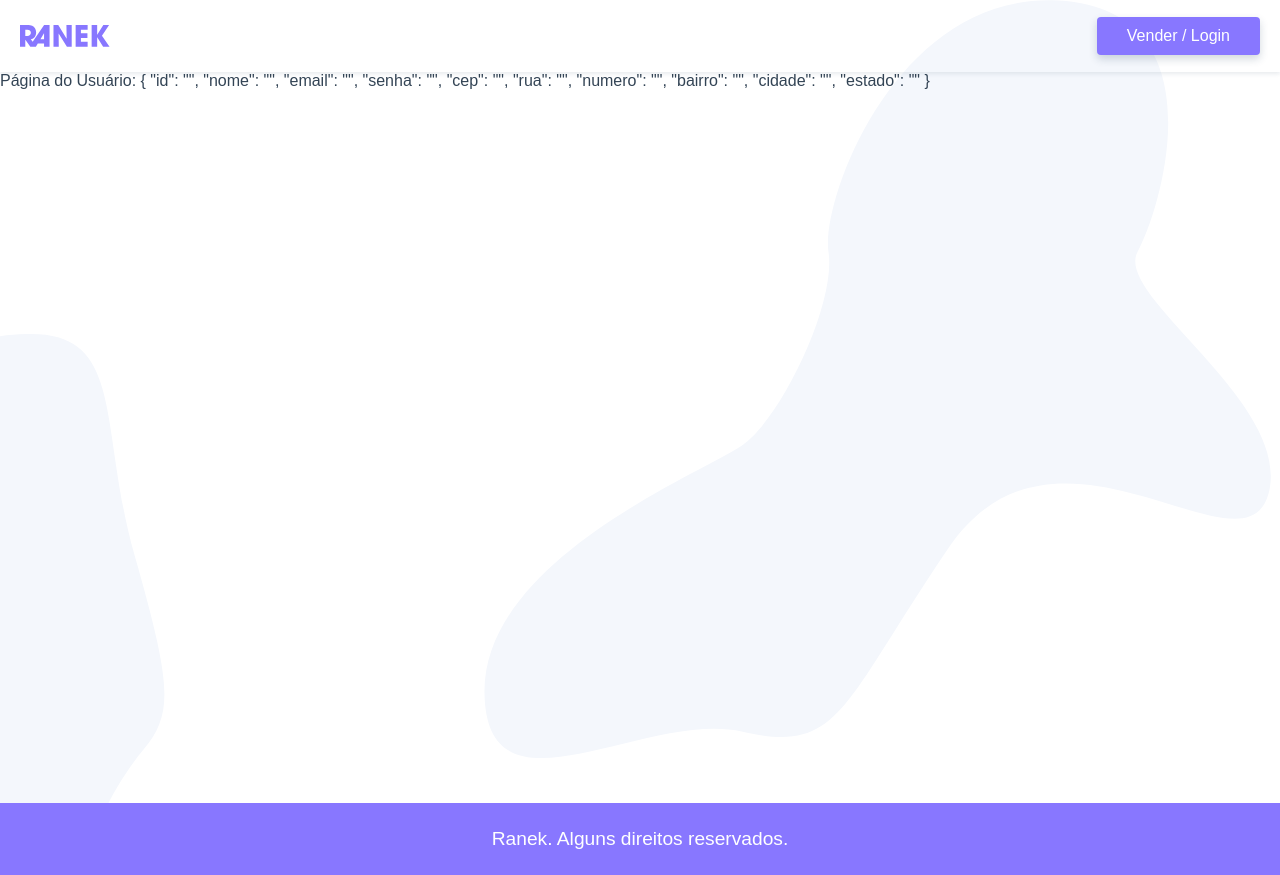
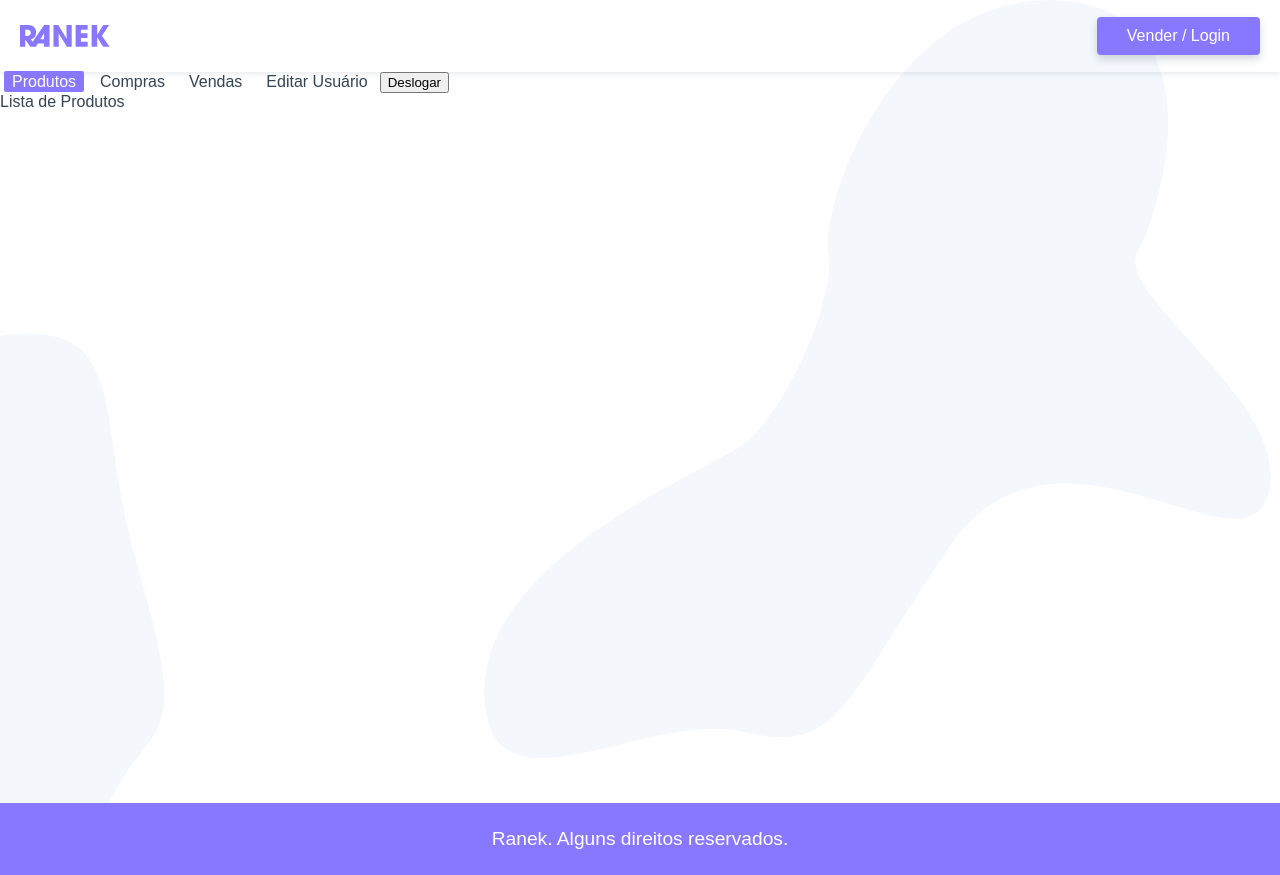
Before and after one commit to thuanny21/ranek, a Vue app: page /usuario in a window 1280 px wide. Built offline with nearby package versions, Linux system fonts and the light colour scheme.

Commit message:
usuario router - criação de paginas, deslogar de pagina

```diff
--- a/src/router/index.js
+++ b/src/router/index.js
@@ -4,6 +4,10 @@
 import Produto from '../views/Produto.vue'
 import Login from '../views/Login.vue'
 import Usuario from '../views/usuario/Usuario.vue'
+import UsuarioProdutos from '../views/usuario/UsuarioProdutos.vue'
+import UsuarioVendas from '../views/usuario/UsuarioVendas.vue'
+import UsuarioCompras from '../views/usuario/UsuarioCompras.vue'
+import UsuarioEditar from '../views/usuario/UsuarioEditar.vue'
 
 
 Vue.use(VueRouter)
@@ -30,8 +34,29 @@
     },
     {
       path: "/usuario",
-      name: "usuario",
-      component: Usuario
+      component: Usuario,
+      children: [
+        {
+          path: "",
+          name: "usuario",
+          component: UsuarioProdutos
+        },
+        {
+          path: "compras",
+          name: "compras",
+          component: UsuarioCompras
+        },
+        {
+          path: "editar",
+          name: "usuario-editar",
+          component: UsuarioEditar
+        },
+        {
+          path: "vendas",
+          name: "vendas",
+          component: UsuarioVendas
+        }
+      ]
     }
   ],
   scrollBehavior() {
--- a/src/store/index.js
+++ b/src/store/index.js
@@ -31,10 +31,29 @@
   },
   actions: {
     getUsuario(context, payload) {
-      api.get(`/usuario/${payload}`).then(response => {
+      return api.get(`/usuario/${payload}`).then(response => {
         context.commit("UPDATE_USUARIO", response.data);
         context.commit("UPDATE_LOGIN", true)
       })
+    },
+    criarUsuario(context, payload) {
+      context.commit("UPDATE_USUARIO", { id: payload.email })
+      return api.post("/usuario", payload);
+    },
+    deslogarUsuario(context) {
+      context.commit("UPDATE_USUARIO", {
+        id: "",
+        nome: "",
+        email: "",
+        senha: "",
+        cep: "",
+        rua: "",
+        numero: "",
+        bairro: "",
+        cidade: "",
+        estado: ""
+      });
+      context.commit("UPDATE_LOGIN", false);
     }
   },
   modules: {
--- a/src/views/usuario/Usuario.vue
+++ b/src/views/usuario/Usuario.vue
@@ -1,10 +1,40 @@
 <template>
-    <p>Página do Usuário: {{$store.state.usuario}}</p>
+<section class="usuario">
+    <nav class="sidenav">
+        <ul>
+            <li>
+                <router-link :to="{name: 'usuario'}">Produtos</router-link>
+            </li>
+            <li>
+                <router-link :to="{name: 'compras'}">Compras</router-link>
+            </li>
+            <li>
+                <router-link :to="{name: 'vendas'}">Vendas</router-link>
+            </li>
+            <li>
+                <router-link :to="{name: 'usuario-editar'}">Editar Usuário</router-link>
+            </li>
+            <li>
+                <button @click.prevent="deslogar">Deslogar</button>
+            </li>
+        </ul>
+    </nav>
+    <transition mode="out-in">
+        <router-view></router-view>
+    </transition>
+
+</section>
 </template>
 
 <script>
 export default {
-    name: "Usuario"
+    name: "Usuario",
+    methods: {
+        deslogar() {
+            this.$store.dispatch("deslogarUsuario");
+            this.$router.push("/login")
+        }
+    }
 }
 </script>
 
--- /dev/null
+++ b/src/views/usuario/UsuarioCompras.vue
@@ -0,0 +1,13 @@
+<template>
+    <p>Lista de Compras </p>
+</template>
+
+<script>
+export default {
+
+}
+</script>
+
+<style>
+
+</style>
--- /dev/null
+++ b/src/views/usuario/UsuarioEditar.vue
@@ -0,0 +1,13 @@
+<template>
+    <p>Lista de Editar </p>
+</template>
+
+<script>
+export default {
+
+}
+</script>
+
+<style>
+
+</style>
--- /dev/null
+++ b/src/views/usuario/UsuarioProdutos.vue
@@ -0,0 +1,13 @@
+<template>
+    <p>Lista de Produtos </p>
+</template>
+
+<script>
+export default {
+
+}
+</script>
+
+<style>
+
+</style>
--- /dev/null
+++ b/src/views/usuario/UsuarioVendas.vue
@@ -0,0 +1,13 @@
+<template>
+    <p>Lista de Vendas </p>
+</template>
+
+<script>
+export default {
+
+}
+</script>
+
+<style>
+
+</style>
```
